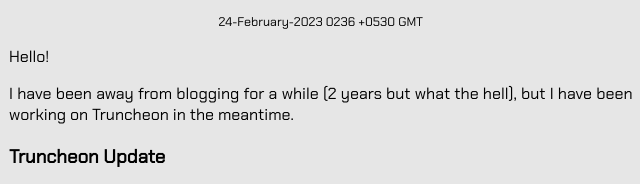
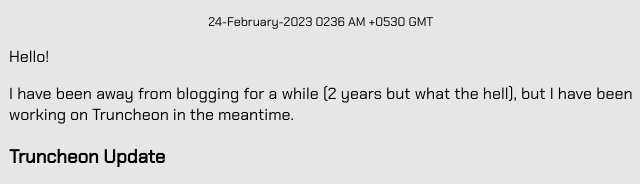
Before and after one commit to DAK404/dak404.github.io, a plain HTML site: page Assets/Pages/Blog.html in a window 1280 px wide. Shown: the part 405-589 px from the top of the page, 140-780 px from the left. Drawn offline with Linux system fonts and the light colour scheme.

Commit message:
Update Blog.html

```diff
--- a/Assets/Pages/Blog.html
+++ b/Assets/Pages/Blog.html
@@ -128,7 +128,7 @@
 
             <li class="blogEntry" id="24-Feb-2023">
                 <h2 class="heading">I'm Back!</h2>
-                <h4 class="time">24-February-2023  0236  +0530 GMT</h4>
+                <h4 class="time">24-February-2023  0236 AM  +0530 GMT</h4>
                 <p>Hello!</p>
                 <p>I have been away from blogging for a while (2 years but what the hell), but I have been working on Truncheon in the meantime.</p>
 
```
